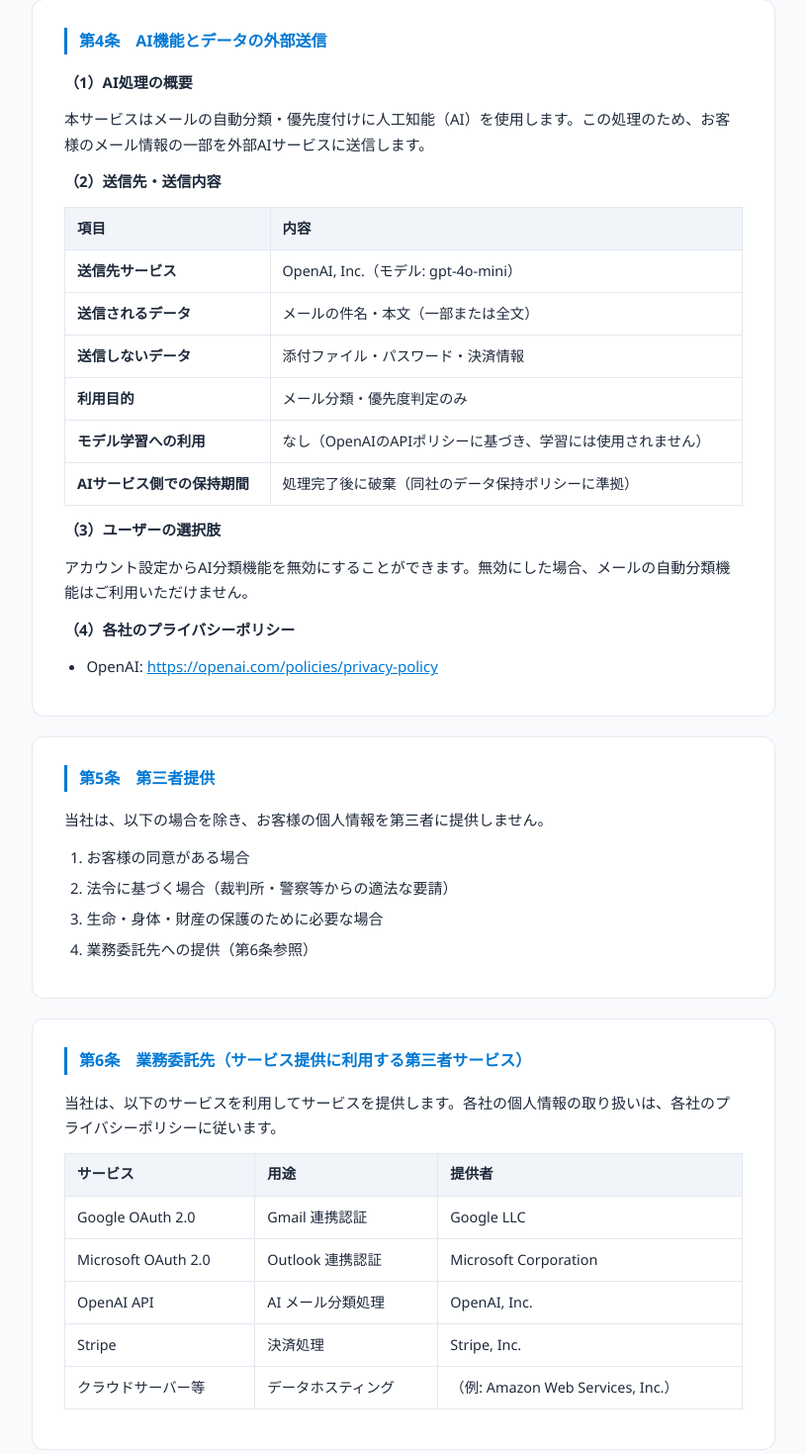
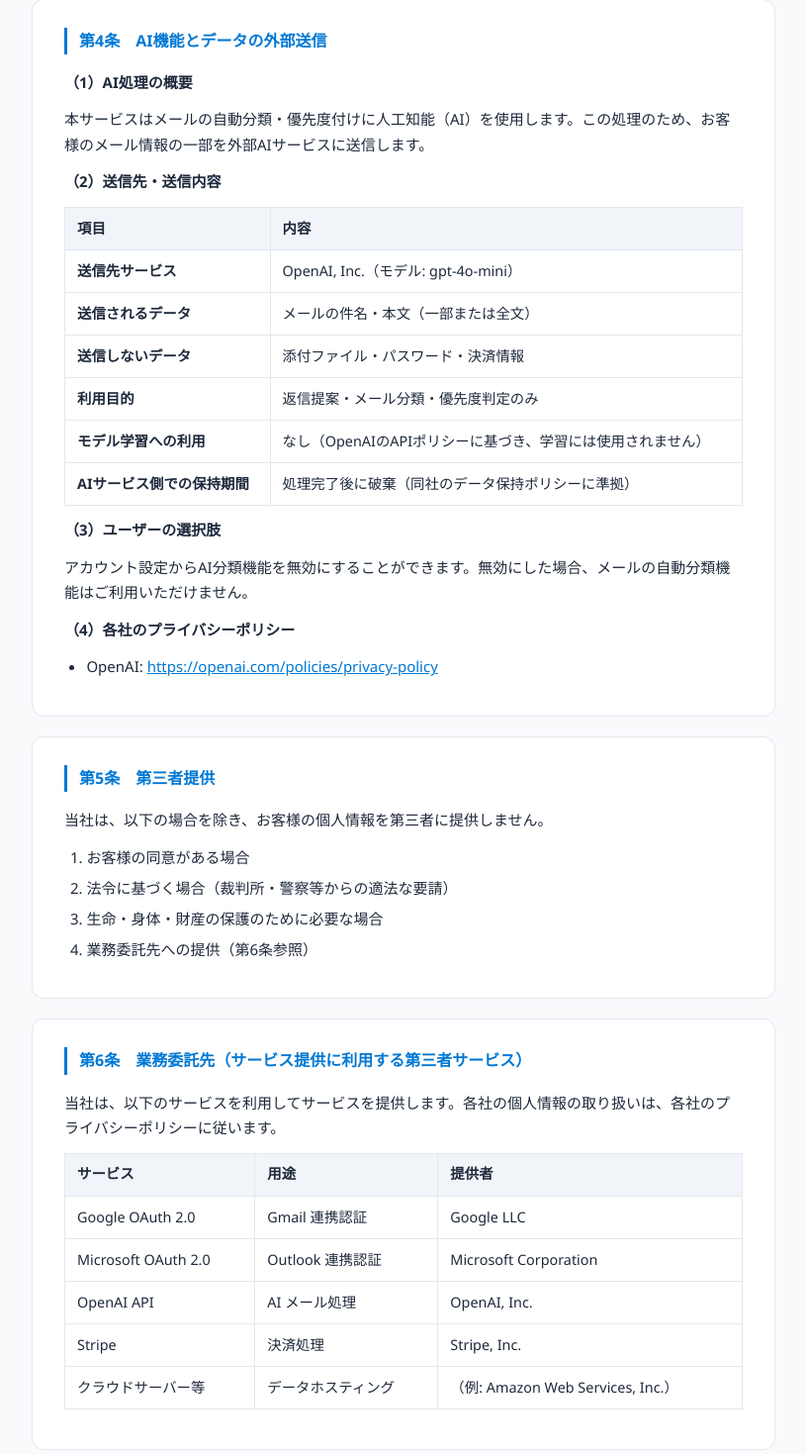
Before and after one commit to koei78/AI-mail, a Django app: page /privacy/ in a window 1280 px wide. Shown: the part 2220-3689 px from the top of the page at 99% size, without its empty margins (232-1047 px from the left). Run offline with Django 4.2, Linux system fonts and the light colour scheme; parts of the project's set-up code (start-up, migrations or seed data) failed here and were passed over.

Commit message:
細部の編集。

```diff
--- a/templates/privacy.html
+++ b/templates/privacy.html
@@ -147,7 +147,7 @@ footer a:hover{text-decoration:underline}
       <tr><td><strong>送信先サービス</strong></td><td>OpenAI, Inc.（モデル: gpt-4o-mini）</td></tr>
       <tr><td><strong>送信されるデータ</strong></td><td>メールの件名・本文（一部または全文）</td></tr>
       <tr><td><strong>送信しないデータ</strong></td><td>添付ファイル・パスワード・決済情報</td></tr>
-      <tr><td><strong>利用目的</strong></td><td>メール分類・優先度判定のみ</td></tr>
+      <tr><td><strong>利用目的</strong></td><td>返信提案・メール分類・優先度判定のみ</td></tr>
       <tr><td><strong>モデル学習への利用</strong></td><td>なし（OpenAIのAPIポリシーに基づき、学習には使用されません）</td></tr>
       <tr><td><strong>AIサービス側での保持期間</strong></td><td>処理完了後に破棄（同社のデータ保持ポリシーに準拠）</td></tr>
     </table>
@@ -179,7 +179,7 @@ footer a:hover{text-decoration:underline}
       <tr><th>サービス</th><th>用途</th><th>提供者</th></tr>
       <tr><td>Google OAuth 2.0</td><td>Gmail 連携認証</td><td>Google LLC</td></tr>
       <tr><td>Microsoft OAuth 2.0</td><td>Outlook 連携認証</td><td>Microsoft Corporation</td></tr>
-      <tr><td>OpenAI API</td><td>AI メール分類処理</td><td>OpenAI, Inc.</td></tr>
+      <tr><td>OpenAI API</td><td>AI メール処理</td><td>OpenAI, Inc.</td></tr>
       <tr><td>Stripe</td><td>決済処理</td><td>Stripe, Inc.</td></tr>
       <tr><td>クラウドサーバー等</td><td>データホスティング</td><td>（例: Amazon Web Services, Inc.）</td></tr>
     </table>
```
